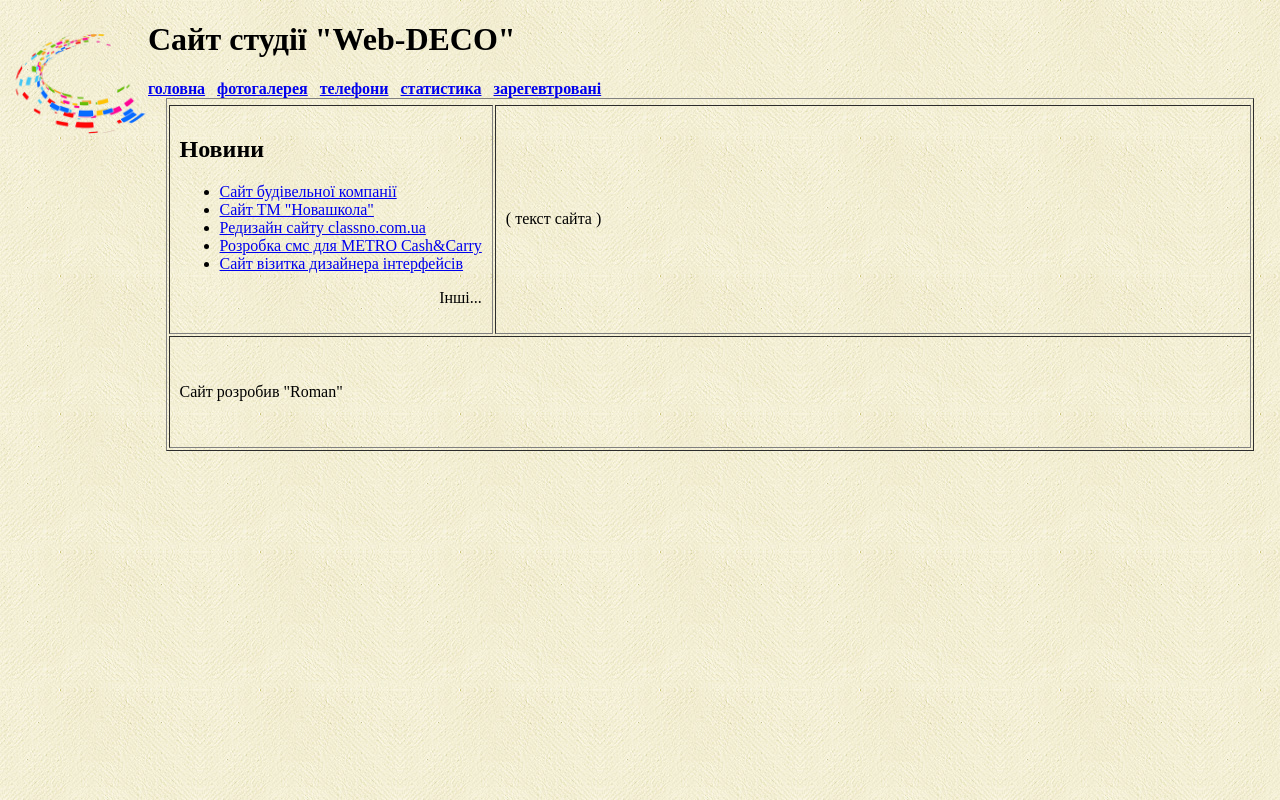
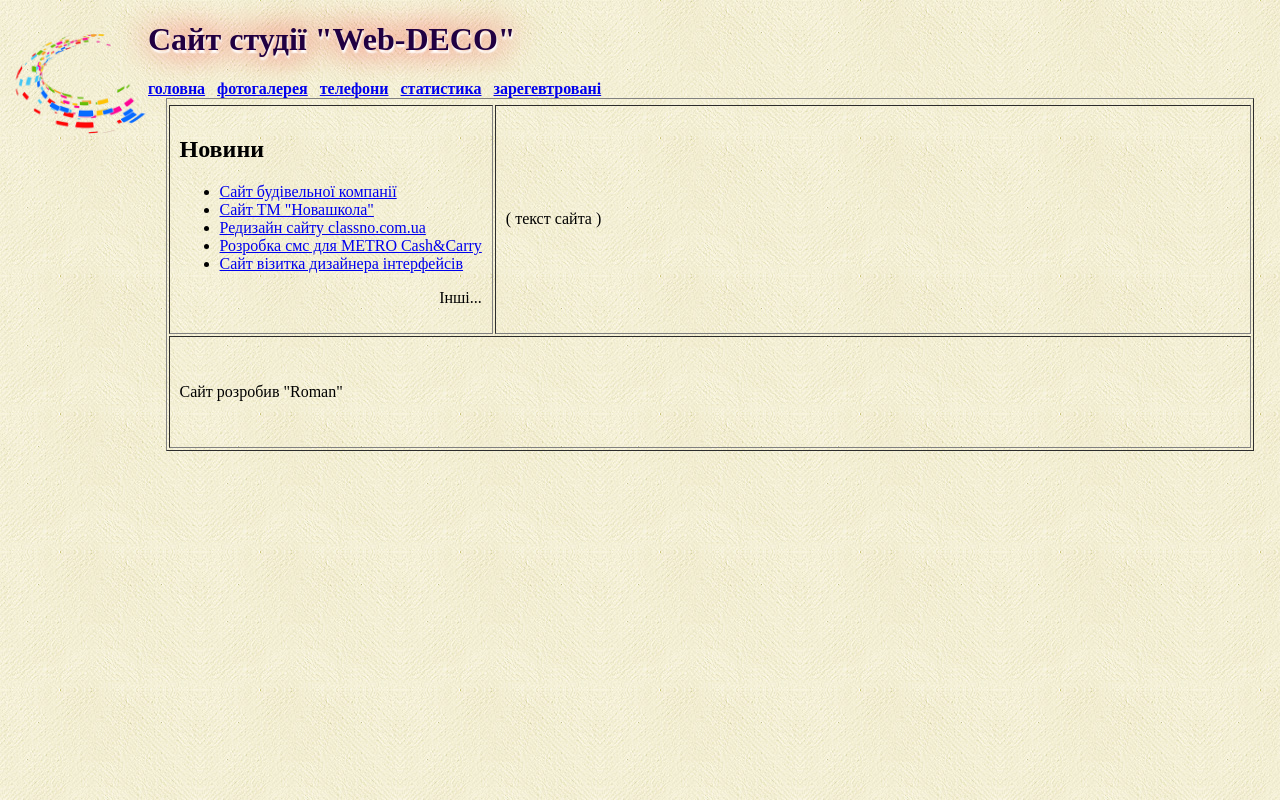
Before and after one commit to RomanAntoschuk/RomanAntoschuk.github.io, a plain HTML site: page index.html in a window 1280 px wide. Drawn offline with Linux system fonts and the light colour scheme.

Commit message:
09 добавляю стиль тінь

```diff
--- a/index.html
+++ b/index.html
@@ -5,10 +5,21 @@
     <meta name="viewport" content="width=device-width, initial-scale=1.0">
     <meta http-equiv="X-UA-Compatible" content="ie=edge">
     <title> сайт WEB студії "WEB-DECO" </title>
+    <style> .shadowtext{
+        text-shadow: 1px 3px 2px white,0 0 1em red;
+        color: #210042;
+        font-size: 2em;
+
+    }
+
+    </style>
+
 </head>
 
 <body background="images/bg.jpg">
+
     <table border="1" align="center" cellpadding="10">
+
     <tr>
         <img src="images/logo.png" height="140" align="left">
         <front color="Maroon"><h1 class="shadowtext">Сайт студії "Web-DECO"</h1></front>
@@ -18,24 +29,37 @@
 
         <front size="4"><b>
             <a href="#">головна</a>&nbsp;&nbsp;
+
             <a href="#">фотогалерея</a>&nbsp;&nbsp;
+
             <a href="#">телефони</a>&nbsp;&nbsp;
+
             <a href="#">статистика</a>&nbsp;&nbsp;
+
             <a href="#">зарегевтровані</a>&nbsp;&nbsp;
 
         </b></front>
+
     </tr>
 
 <tr>
     <td width="30%" valign="top">
+
         <front size="5"color="navy"><h2>Новини</h2></front>
+
         <front size="5">
+
             <ul>
                 <li><a href="#">Сайт будівельної компанії</a></li>
+
                 <li><a href="#">Cайт ТМ "Новашкола"</a></li>
+
                 <li><a href="#">Редизайн сайту classno.com.ua</a></li>
+
                 <li><a href="#">Розробка смс для METRO Cash&Carry</a></li>
+
                 <li><a href="#">Сайт візитка дизайнера інтерфейсів </a></li>
+
                 <p align="right"><a hhef="#">Інші...</a></p>
             </ul>
         </front>
@@ -49,6 +73,7 @@
 <tr>
 
     <td colspan="2"valign="middle"height="90">
+
     <front size="4">Сайт розробив "Roman"</front>
     </td>
 
```
